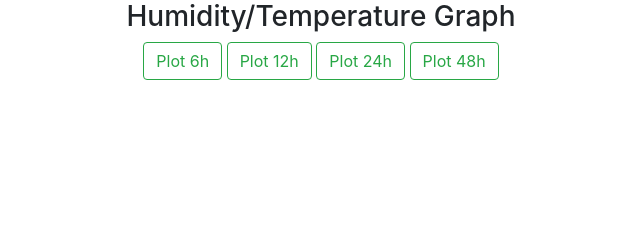
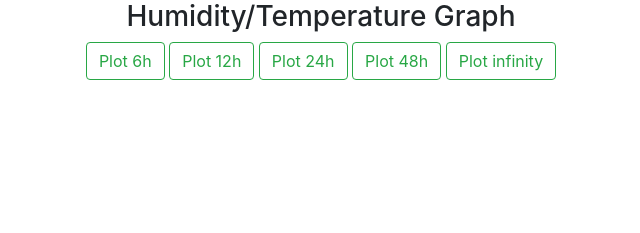
Before and after one commit to severingoddon/climate-logger-chart, a website: page public/index.html in a window 1280 px wide. Shown: the top 233 px of the page, without its empty margins (319-959 px from the left). Drawn offline with nearby package versions, Linux system fonts and the light colour scheme.

Commit message:
added infinity option

```diff
--- a/public/index.html
+++ b/public/index.html
@@ -22,10 +22,11 @@
 <body>
     <div style="text-align: center;">
         <h3>Humidity/Temperature Graph</h3>
-        <button class="btn btn-outline-success" onclick="plotcharts(36)">Plot 6h</button>
-        <button class="btn btn-outline-success" onclick="plotcharts(72)">Plot 12h</button>
-        <button class="btn btn-outline-success" onclick="plotcharts(144)">Plot 24h</button>
-        <button class="btn btn-outline-success" onclick="plotcharts(288)">Plot 48h</button>
+        <button class="btn btn-outline-success" onclick="plotcharts(36, false)">Plot 6h</button>
+        <button class="btn btn-outline-success" onclick="plotcharts(72, false)">Plot 12h</button>
+        <button class="btn btn-outline-success" onclick="plotcharts(144, false)">Plot 24h</button>
+        <button class="btn btn-outline-success" onclick="plotcharts(288, false)">Plot 48h</button>
+        <button class="btn btn-outline-success" onclick="plotcharts(288, true)">Plot infinity</button>
     </div>
 
     <div class="row" style="width:2560px; pointer-events: none; margin-left:100px;">
@@ -38,7 +39,7 @@
 
 
 <script type="text/javascript">
-    function plotcharts(timespan) {
+    function plotcharts(timespan, infinity) {
         let apiUrl = 'URL';
         let time = []
         let humidity = [];
@@ -47,11 +48,22 @@
         fetch(apiUrl).then(response => {
             return response.json();
         }).then(data => {
-            const slicedData = data.slice(0, timespan); //one day
+            let slicedData;
+            if(infinity){
+                slicedData = data;
+            }else{
+                slicedData = data.slice(0, timespan);
+            }
+
             const slicedReversedData = slicedData.reverse()
+            for (let i = 0; i < slicedReversedData.length; i++) {
+                if(infinity){
+                    time.push(slicedReversedData[i]['Date']);
+                }
+                else{
+                    time.push(slicedReversedData[i]['Time']);
+                }
 
-            for (let i = 0; i < slicedReversedData.length; i++) {
-                time.push(slicedReversedData[i]['Time']);
                 t = slicedReversedData[i]['Temperature']
                 t2 = t.replace("C", "")
                 temp = t2.replace(",",".")
@@ -67,7 +79,7 @@
             const minTemp = Math.min(...temperature);
             const minHumidity = Math.min(...humidity);
 
-            dataset = addData('Humidity', humidity, 'green', 'black');
+            dataset = addData('Humidity', humidity, 'blue', 'black');
             dataset2 = addData('Temperature', temperature, 'red', 'black');
 
             drawHumidityChart(dataset, time, 'humidity','line', maxHumidity, minHumidity);
@@ -84,7 +96,9 @@
             data: Data,
             backgroundColor: bgcolor,
             borderColor: bordercolor,
-            borderWidth: 1.5
+            borderWidth: 1,
+            pointRadius: 1,
+            pointHoverRadius: 1
         }];
     }
 
@@ -125,9 +139,9 @@
                     yAxes: [{
                         ticks: {
                             beginAtZero: false,
-                            max: maxTemp+0.5,
+                            max: maxTemp+1,
                             min: minTemp-0.5,
-                            stepSize: 1
+                            stepSize: 0.5
                         }
                     }]
                 }
```
